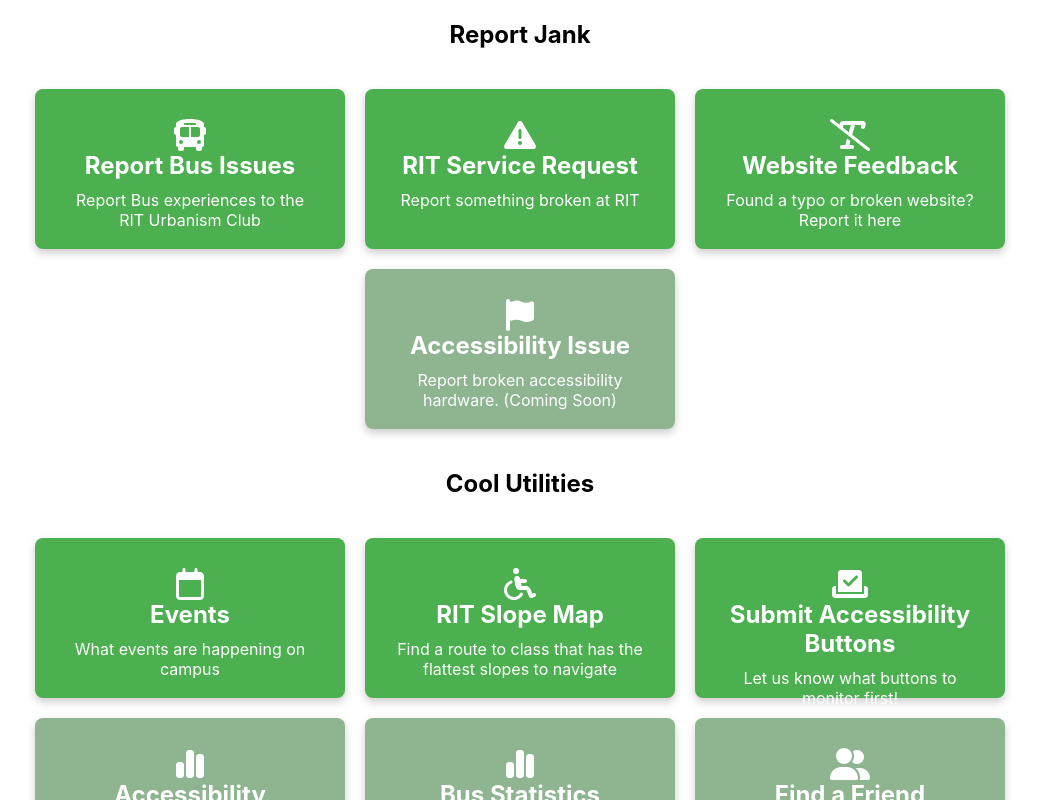
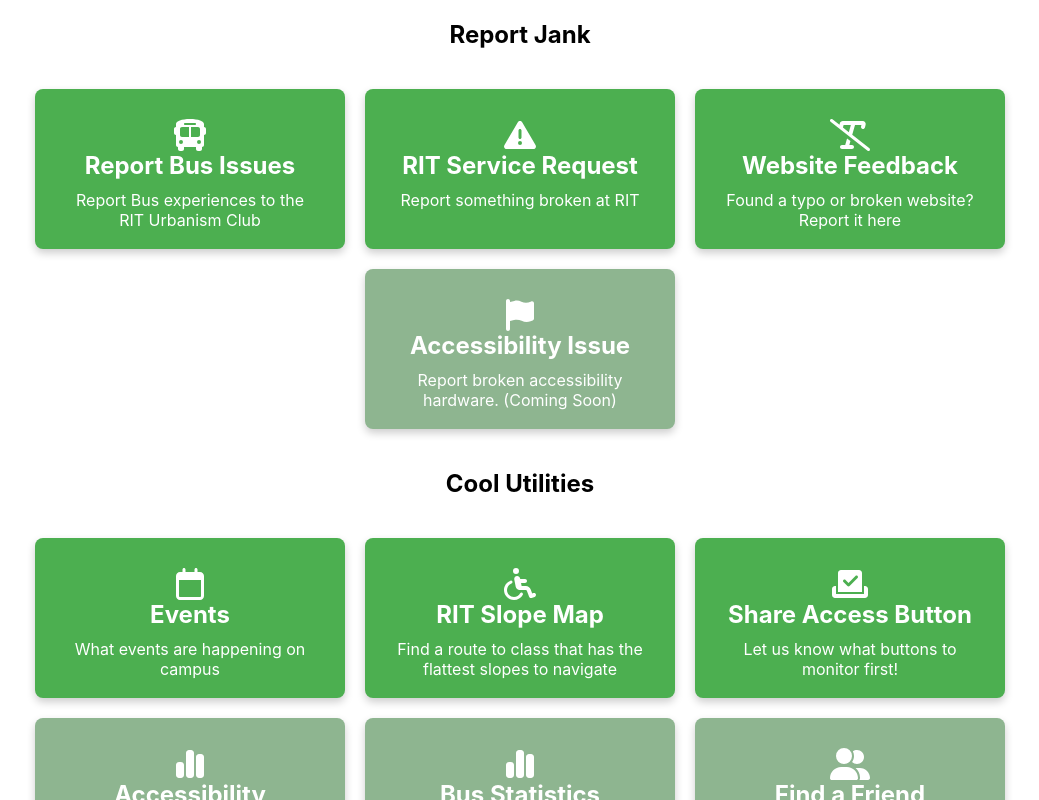
Before and after one commit to CampusPulse/homepage, a React (Create React App) app: page / in a window 1280 px wide. Shown: the top 800 px of the page, without its empty margins (120-1159 px from the left). Built offline with nearby package versions, Linux system fonts and the light colour scheme.

Commit message:
shorten title so it all fits

```diff
--- a/src/App.jsx
+++ b/src/App.jsx
@@ -50,7 +50,7 @@
     },
     {
       icon: faCheckToSlot,
-      title: 'Submit Accessibility Buttons',
+      title: 'Share Access Button',
       description: 'Let us know what buttons to monitor first!',
       link: 'https://docs.google.com/forms/d/e/1FAIpQLSduHXhny349UYX06VdSjOqLwzaqz0XZKofUE2YZRmN37xTsAQ/viewform?usp=header'
     },
```
